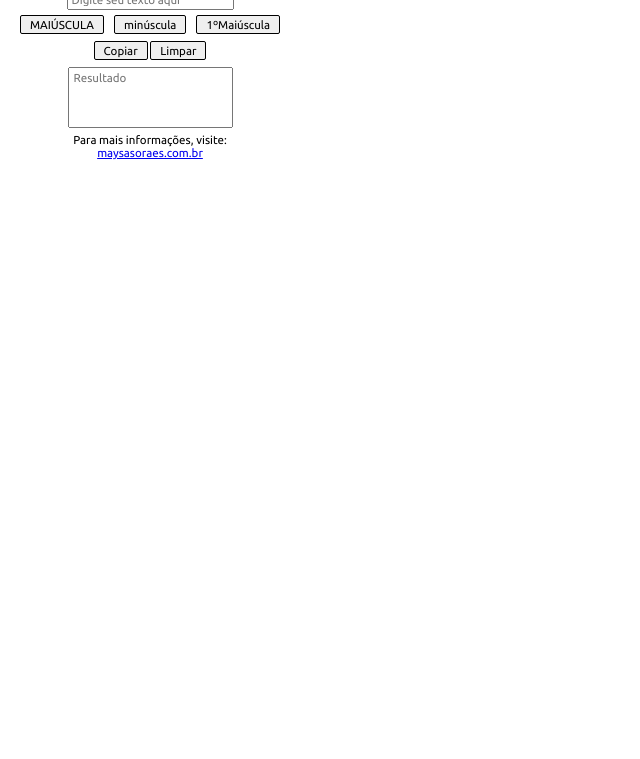
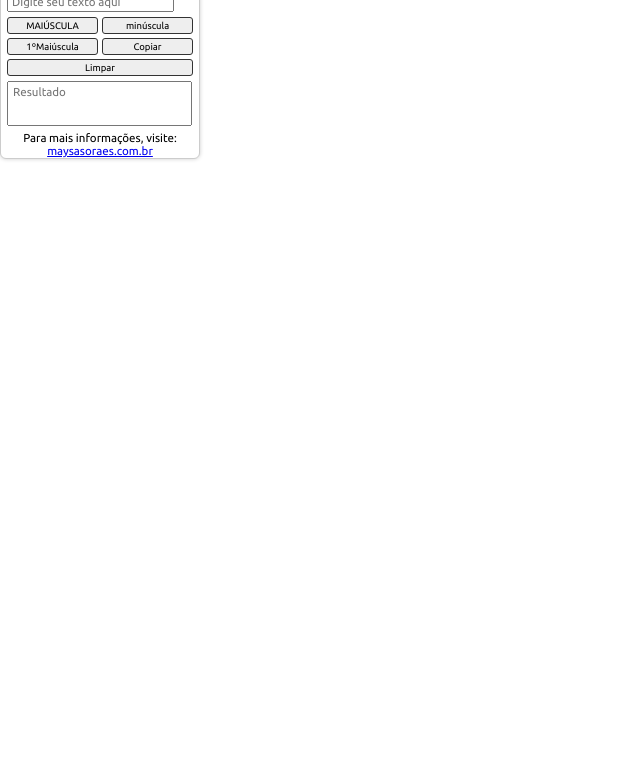
Before and after one commit to Maysa-Soares/exTransformeTextoTiago, a browser extension: page index.html in a window 1280 px wide. Shown: the part 41-800 px from the top of the page, without its empty margins (0-640 px from the left). Drawn offline with Linux system fonts and the light colour scheme.

Commit message:
UPDATE:'Melhoria no visual dos botões no HTML, CSS e JS

```diff
--- a/index.html
+++ b/index.html
@@ -34,9 +34,6 @@
         <button type="button" class="btn" id="btnMaiuscula">MAIÚSCULA</button>
         <button type="button" class="btn" id="btnMinuscula">minúscula</button>
         <button type="button" class="btn" id="btnCapitalizar">1ºMaiúscula</button>
-      </div>
-
-      <div class="btnFuncoes">
         <button type="button" class="btn" id="btnCopiar">Copiar</button>
         <button type="button" class="btn" id="btnLimpar">Limpar</button>
       </div>
@@ -48,10 +45,11 @@
         placeholder="Resultado"
       ></textarea>
 
-      <p class="rodape">Para mais informações, visite:</p>
-      <a href="http://" target="_blank" rel="noopener noreferrer"
-        >maysasoraes.com.br</a
-      >
+      <footer class="rodape">
+      <p>Para mais informações, visite:</p>
+      <a href="http://" target="_blank" rel="noopener noreferrer">maysasoraes.com.br</a>
+      </footer>
+
     </div>
     <!-- Link do Javascript -->
     <script src="script.js"></script>
--- a/script.js
+++ b/script.js
@@ -28,11 +28,6 @@ window.document.addEventListener("DOMContentLoaded", function () {
         inputText.charAt(0).toUpperCase() + inputText.slice(1).toLowerCase();
       document.querySelector("#result").value = capitalizado;
     });
-  // Botão Limpar
-  document.querySelector("#btnLimpar").addEventListener("click", function () {
-    document.querySelector("#input-text").value = "";
-    document.querySelector("#result").value = "";
-  });
   // Botão Copiar
   document.querySelector("#btnCopiar").addEventListener("click", function () {
     let resultado = document.querySelector("#result").value;
@@ -49,4 +44,9 @@ window.document.addEventListener("DOMContentLoaded", function () {
       alert("Nada para copiar!");
     }
   });
+    // Botão Limpar
+  document.querySelector("#btnLimpar").addEventListener("click", function () {
+    document.querySelector("#input-text").value = "";
+    document.querySelector("#result").value = "";
+  });
 });
--- a/style.css
+++ b/style.css
@@ -13,40 +13,41 @@
 
 /* Layout App */
 .container-pai {
-  width: 300px;
+  width: 200px;
   height: 200px;
-  /* FlexBox */
+  background: #fff;
+  border: 1px solid #ccc;
+  border-radius: 6px;
   display: flex;
   flex-direction: column;
   justify-content: center;
-  align-items: center;
+  padding: 6px;
+  box-shadow: 0 0 4px rgba(0, 0, 0, 0.2);
 }
 
 /* Configurações dos Botões */
 .container-button {
-  width: 160px;
-  padding: 5px;
-  gap: 10px;
-
-  /* FlexBox */
   display: flex;
+  flex-wrap: wrap;
   justify-content: center;
+  gap: 4px;
+  margin-top: 5px;
+  width: 100%;
 }
 
 .btn {
+  flex: 1 1 45%;
+  border: 1px solid #333;
+  border-radius: 3px;
+  padding: 2px 0;
+  font-size: 0.7rem;
   cursor: pointer;
-  /* width: 77px; */
-  padding: 2px 9px;
-  border-radius: 2px;
-  border: solid 1px black;
+  background: #eee;
+  transition: 0.2s;
 }
 
-.btnFuncoes{
-  margin-bottom: 5px;
-    cursor: pointer;
-  /* width: 77px; */
-  padding: 2px 9px;
-  border-radius: 2px;
+.btn:hover {
+  background: #ddd;
 }
 
 /* Desafio */
@@ -71,11 +72,13 @@
 /* Resultado */
 .result {
   resize: none;
-  width: 165px;
+  width: 185px;
   padding: 3px 0px 40px 5px;
+  margin-top: 5px;
 }
 
 /* Rodapé */
 .rodape {
   margin-top: 5px;
+  text-align: center;
 }
```
